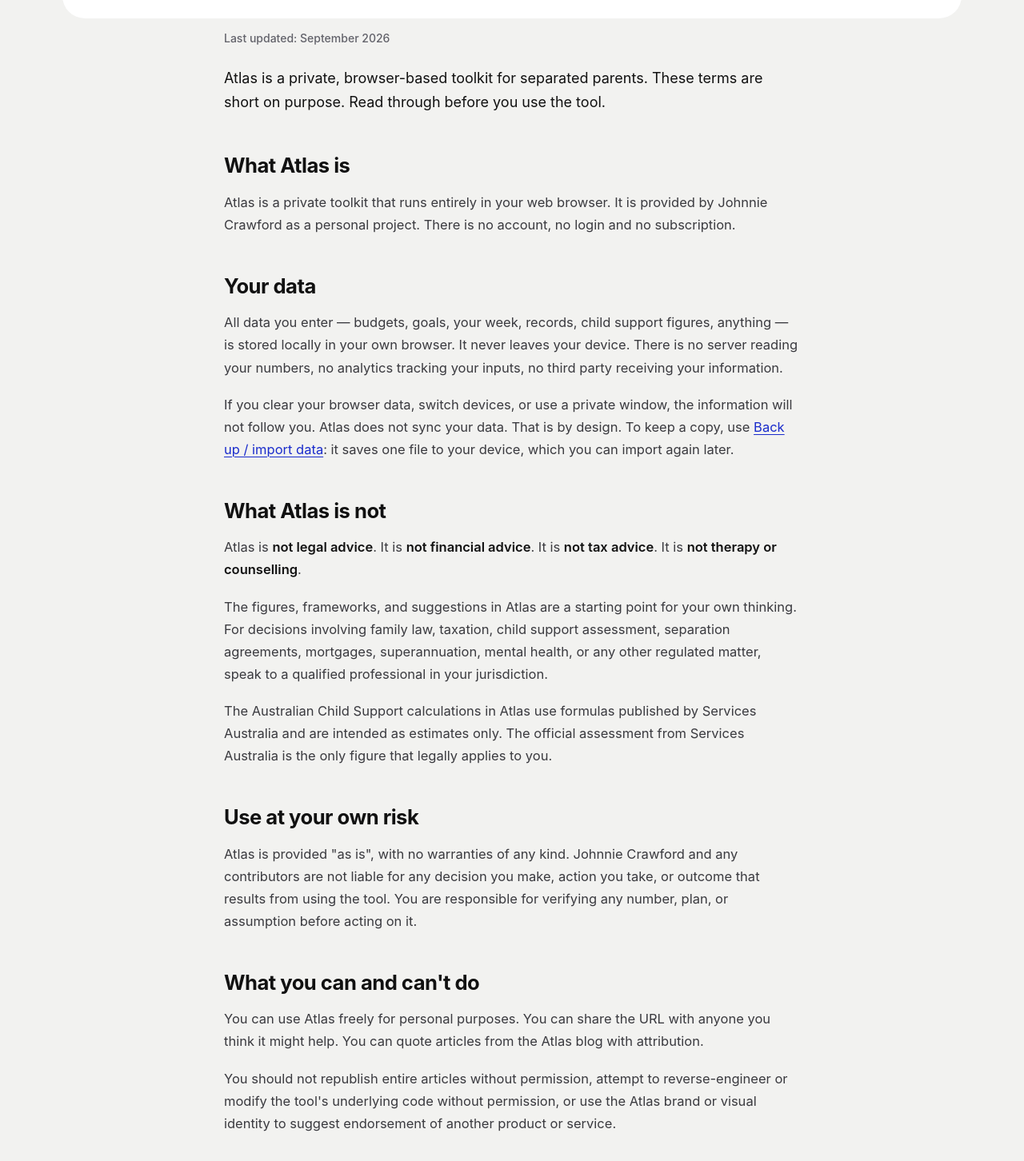
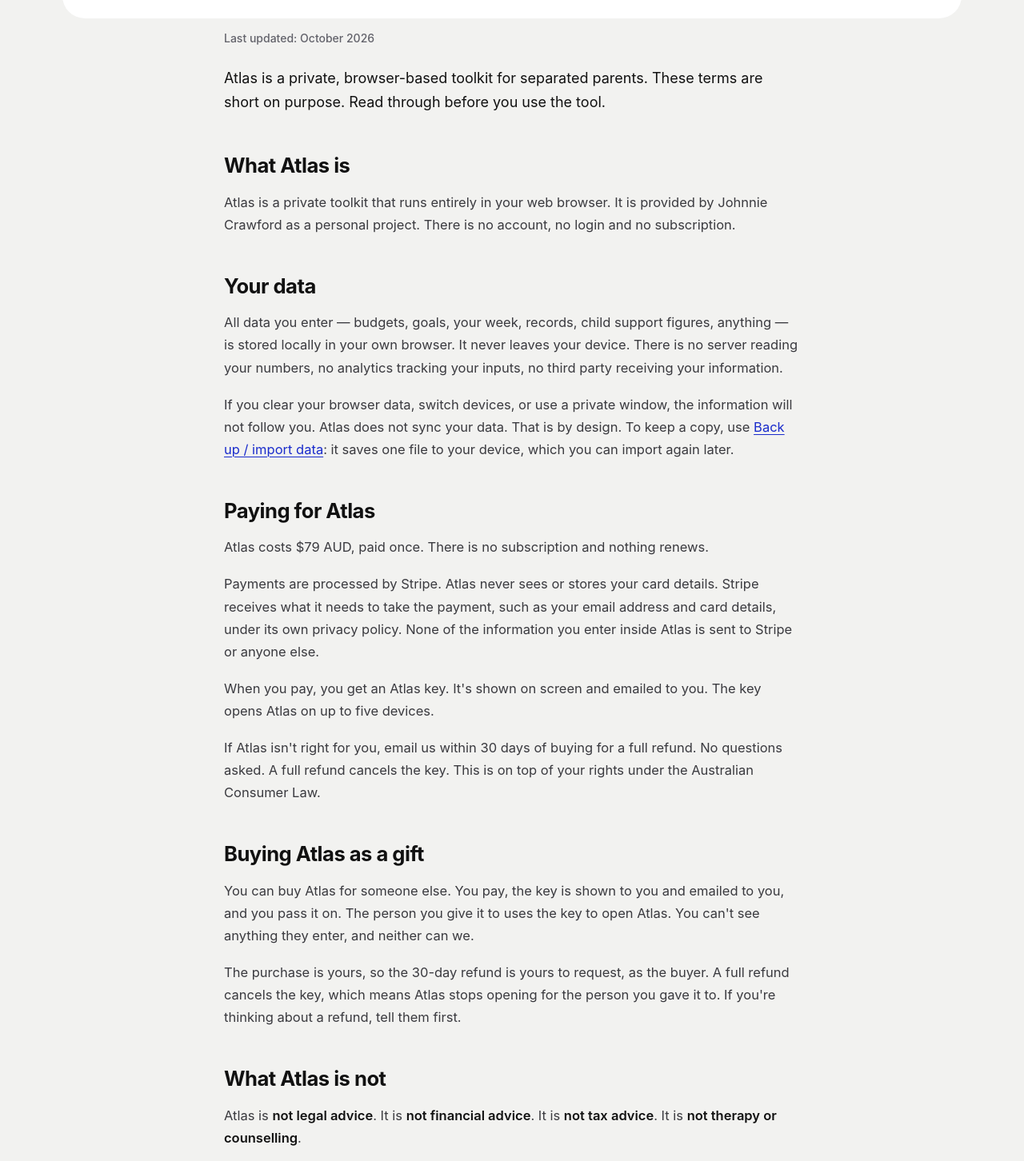
Before and after one commit to misterjcrawford-sudo/atlas-app, a website: page terms.html in a window 1280 px wide. Shown: the part 319-1771 px from the top of the page at 80% size. Drawn offline with Linux system fonts and the light colour scheme.

Commit message:
Add files via upload

```diff
--- a/middleware.js
+++ b/middleware.js
@@ -7,7 +7,7 @@ import { storeReady, getStatus } from './lib/store.js';
 
 // Public: the front door, referral pages, and the shared shell they need to render.
 const PUBLIC = new Set([
-  '/activate', '/activate.html', '/buy', '/buy/demo',
+  '/activate', '/activate.html', '/buy', '/buy/demo', '/buy/gift',
   '/demo',
   '/terms', '/terms.html',
   '/how-it-works', '/how-it-works.html',
@@ -15,6 +15,9 @@ const PUBLIC = new Set([
   '/favicon.svg', '/apple-touch-icon.png', '/robots.txt',
   // Free sales tool: the user guide (linked from how-it-works; /user-guide is a short link for Ghost).
   '/assets/Atlas - User guide.pdf', '/user-guide',
+  // Supporter door (14 Oct 2026): free Supporter Guide and the printable gift card. Short links for Ghost.
+  '/assets/Atlas - Supporter guide.pdf', '/supporter-guide',
+  '/assets/Atlas - Gift card.pdf', '/gift-card',
   '/assets/app/bento.css', '/assets/app/interface.css', '/assets/app/app.js',
 ]);
 // /demo/ is generated by demo-build (fictional data only, no gated files). Keep it in step with scripts/build-demo.mjs.
--- a/terms.html
+++ b/terms.html
@@ -141,7 +141,7 @@
   <div class="container">
 
     <header class="legal-hero">
-      <div class="legal-meta">Last updated: September 2026</div>
+      <div class="legal-meta">Last updated: October 2026</div>
     </header>
 
     <section class="legal-body">
@@ -155,12 +155,15 @@
       <p>All data you enter — budgets, goals, your week, records, child support figures, anything — is stored locally in your own browser. It never leaves your device. There is no server reading your numbers, no analytics tracking your inputs, no third party receiving your information.</p>
       <p>If you clear your browser data, switch devices, or use a private window, the information will not follow you. Atlas does not sync your data. That is by design. To keep a copy, use <a href="./admin.html#move-data">Back up / import data</a>: it saves one file to your device, which you can import again later.</p>
 
-      <!-- PAYMENT: uncomment when Stripe ships, and update "Last updated" above.
       <h2>Paying for Atlas</h2>
       <p>Atlas costs $79 AUD, paid once. There is no subscription and nothing renews.</p>
       <p>Payments are processed by Stripe. Atlas never sees or stores your card details. Stripe receives what it needs to take the payment, such as your email address and card details, under its own privacy policy. None of the information you enter inside Atlas is sent to Stripe or anyone else.</p>
-      <p>If Atlas isn't right for you, email us within 30 days of buying for a full refund. No questions asked. This is on top of your rights under the Australian Consumer Law.</p>
-      -->
+      <p>When you pay, you get an Atlas key. It's shown on screen and emailed to you. The key opens Atlas on up to five devices.</p>
+      <p>If Atlas isn't right for you, email us within 30 days of buying for a full refund. No questions asked. A full refund cancels the key. This is on top of your rights under the Australian Consumer Law.</p>
+
+      <h2>Buying Atlas as a gift</h2>
+      <p>You can buy Atlas for someone else. You pay, the key is shown to you and emailed to you, and you pass it on. The person you give it to uses the key to open Atlas. You can't see anything they enter, and neither can we.</p>
+      <p>The purchase is yours, so the 30-day refund is yours to request, as the buyer. A full refund cancels the key, which means Atlas stops opening for the person you gave it to. If you're thinking about a refund, tell them first.</p>
 
       <h2>What Atlas is not</h2>
       <p>Atlas is <strong>not legal advice</strong>. It is <strong>not financial advice</strong>. It is <strong>not tax advice</strong>. It is <strong>not therapy or counselling</strong>.</p>
```
Also changed, not shown: README.md, vercel.json.
